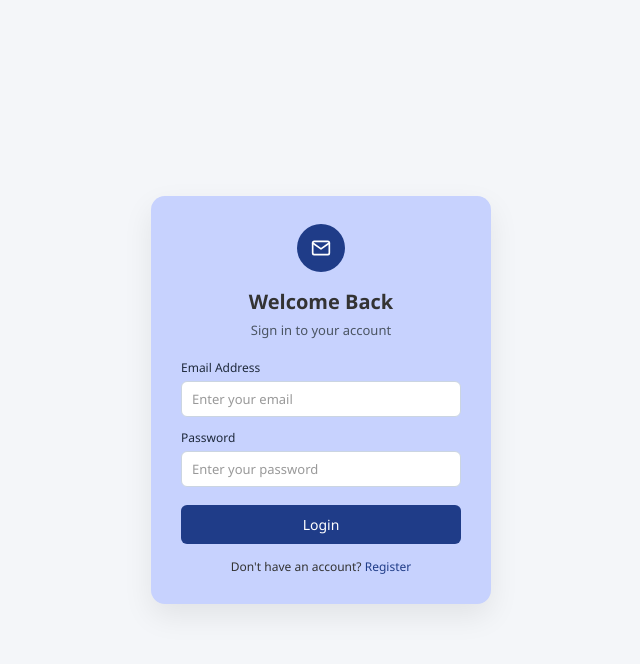
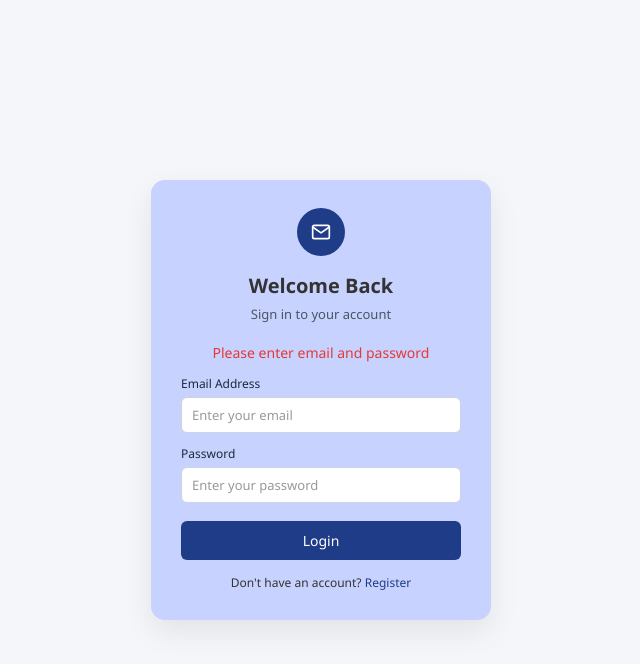
Before and after one commit to springboardmentor12345h-ui/Team_1_Group_1, a React (Vite) app in the folder frontend/: page /login in a window 1280 px wide. Both pictures are taken after a click on the button "Login". Shown: the top 664 px of the page, without its empty margins (319-959 px from the left). Built offline with nearby package versions, Linux system fonts and the light colour scheme; no server answers.

Commit message:
Finalize RBAC auth flow, inline error handling, and frontend updates before merge

```diff
--- a/frontend/package.json
+++ b/frontend/package.json
@@ -16,6 +16,7 @@
     "lucide-react": "^0.563.0",
     "react": "^19.2.0",
     "react-dom": "^19.2.0",
+    "react-hot-toast": "^2.6.0",
     "react-icons": "^5.5.0",
     "react-router-dom": "^7.13.0",
     "tailwindcss": "^4.1.18"
--- a/frontend/src/auth.css
+++ b/frontend/src/auth.css
@@ -98,3 +98,10 @@
   cursor: pointer;
   font-weight: 500;
 }
+
+.error-text {
+  color: #e53935;
+  font-size: 14px;
+  margin-bottom: 10px;
+  text-align: center;
+}
--- a/frontend/src/main.jsx
+++ b/frontend/src/main.jsx
@@ -2,12 +2,14 @@ import { StrictMode } from 'react'
 import { createRoot } from 'react-dom/client'
 import './index.css'
 import App from './App.jsx'
-import { AuthProvider } from './context/AuthContext.jsx'   // ⭐ NEW
+import { AuthProvider } from './context/AuthContext.jsx'
+import { Toaster } from "react-hot-toast";
 
 createRoot(document.getElementById('root')).render(
   <StrictMode>
-    <AuthProvider>     {/* ⭐ WRAP APP */}
+    <AuthProvider>
       <App />
+      <Toaster position="top-right" />   {/* ⭐ ADD THIS */}
     </AuthProvider>
-  </StrictMode>,
+  </StrictMode>
 )
--- a/frontend/src/pages/Login.jsx
+++ b/frontend/src/pages/Login.jsx
@@ -3,40 +3,39 @@ import { useNavigate } from "react-router-dom";
 import "../auth.css";
 import { FiMail } from "react-icons/fi";
 import { loginUser } from "../services/api";
-import { useAuth } from "../context/AuthContext";   // ⭐ NEW
+import { useAuth } from "../context/AuthContext";
 
 export default function Login() {
   const navigate = useNavigate();
-  const { login } = useAuth();   // ⭐ NEW
+  const { login } = useAuth();
+
   const [email, setEmail] = useState("");
   const [password, setPassword] = useState("");
+  const [error, setError] = useState("");   // ⭐ NEW
 
-  /* ================= UPDATED LOGIN LOGIC ================= */
   const handleLogin = async () => {
+    setError("");   // clear old error
+
     if (!email || !password) {
-      alert("Please enter email and password");
+      setError("Please enter email and password");
       return;
     }
 
     try {
       const res = await loginUser({ email, password });
-
       const { token, user } = res.data;
 
-      // ⭐ INFORM CONTEXT (instead of manual localStorage)
       login(token, user);
 
-      // redirect
       if (user.role === "student") {
         navigate("/dashboard/student");
       } else {
         navigate("/dashboard/admin");
       }
     } catch (err) {
-      alert(err.response?.data?.message || "Login failed");
+      setError(err.response?.data?.message || "Login failed");
     }
   };
-  /* ======================================================= */
 
   return (
     <div className="auth-container">
@@ -48,12 +47,18 @@ export default function Login() {
         <h2>Welcome Back</h2>
         <p className="subtitle">Sign in to your account</p>
 
+        {/* ⭐ SIMPLE ERROR TEXT */}
+        {error && <p className="error-text">{error}</p>}
+
         <label>Email Address</label>
         <input
           type="email"
           placeholder="Enter your email"
           value={email}
-          onChange={(e) => setEmail(e.target.value)}
+          onChange={(e) => {
+            setEmail(e.target.value);
+            setError("");   // clear error while typing
+          }}
         />
 
         <label>Password</label>
@@ -61,7 +66,10 @@ export default function Login() {
           type="password"
           placeholder="Enter your password"
           value={password}
-          onChange={(e) => setPassword(e.target.value)}
+          onChange={(e) => {
+            setPassword(e.target.value);
+            setError("");   // clear error while typing
+          }}
         />
 
         <button className="primary-btn" onClick={handleLogin}>
--- a/frontend/src/pages/Register.jsx
+++ b/frontend/src/pages/Register.jsx
@@ -9,16 +9,19 @@ export default function Register() {
   const navigate = useNavigate();
   const { login } = useAuth();
 
+  const [error, setError] = useState("");   // ⭐ NEW
+
   const [formData, setFormData] = useState({
     fullName: "",
     email: "",
     college: "",
     password: "",
     confirmPassword: "",
-    role: "student", // ✅ default role
+    role: "student",
   });
 
   const handleChange = (e) => {
+    setError("");   // clear error while typing
     setFormData({
       ...formData,
       [e.target.name]: e.target.value,
@@ -26,22 +29,18 @@ export default function Register() {
   };
 
   const handleRegister = async () => {
-    const {
-      fullName,
-      email,
-      college,
-      password,
-      confirmPassword,
-      role,
-    } = formData;
+    setError("");   // clear old error
+
+    const { fullName, email, college, password, confirmPassword, role } =
+      formData;
 
     if (!fullName || !email || !password || !confirmPassword) {
-      alert("Please fill all required fields");
+      setError("Please fill all required fields");
       return;
     }
 
     if (password !== confirmPassword) {
-      alert("Passwords do not match");
+      setError("Passwords do not match");
       return;
     }
 
@@ -51,22 +50,20 @@ export default function Register() {
         email,
         password,
         college,
-        role, // ✅ send role to backend
+        role,
       });
 
       const { token, user } = res.data;
 
-      // Save user in context
       login(token, user);
 
-      // Redirect based on role
       if (user.role === "student") {
         navigate("/dashboard/student");
       } else {
         navigate("/dashboard/admin");
       }
     } catch (err) {
-      alert(err.response?.data?.message || "Registration failed");
+      setError(err.response?.data?.message || "Registration failed");
     }
   };
 
@@ -79,6 +76,9 @@ export default function Register() {
 
         <h2>Create Account</h2>
         <p className="subtitle">Join CampusEventHub</p>
+
+        {/* ⭐ INLINE ERROR MESSAGE */}
+        {error && <p className="error-text">{error}</p>}
 
         <label>Full Name</label>
         <input
@@ -107,13 +107,8 @@ export default function Register() {
           onChange={handleChange}
         />
 
-        {/* ✅ NEW ROLE SELECT */}
         <label>Select Role</label>
-        <select
-          name="role"
-          value={formData.role}
-          onChange={handleChange}
-        >
+        <select name="role" value={formData.role} onChange={handleChange}>
           <option value="student">Student</option>
           <option value="college_admin">College Admin</option>
           <option value="super_admin">Super Admin</option>
```
Also changed, not shown: 2 other files (tests, documents, lock files or other folders).
